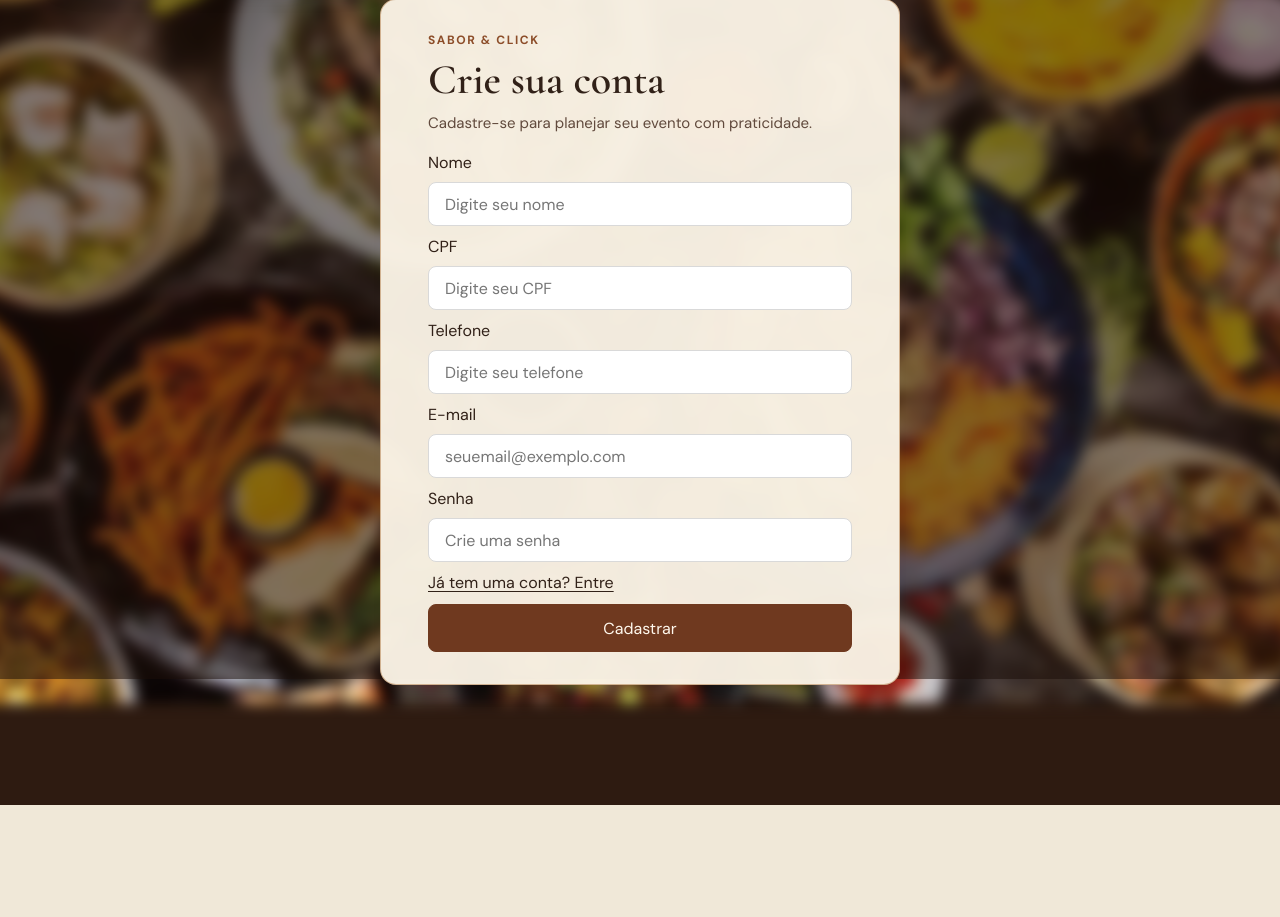
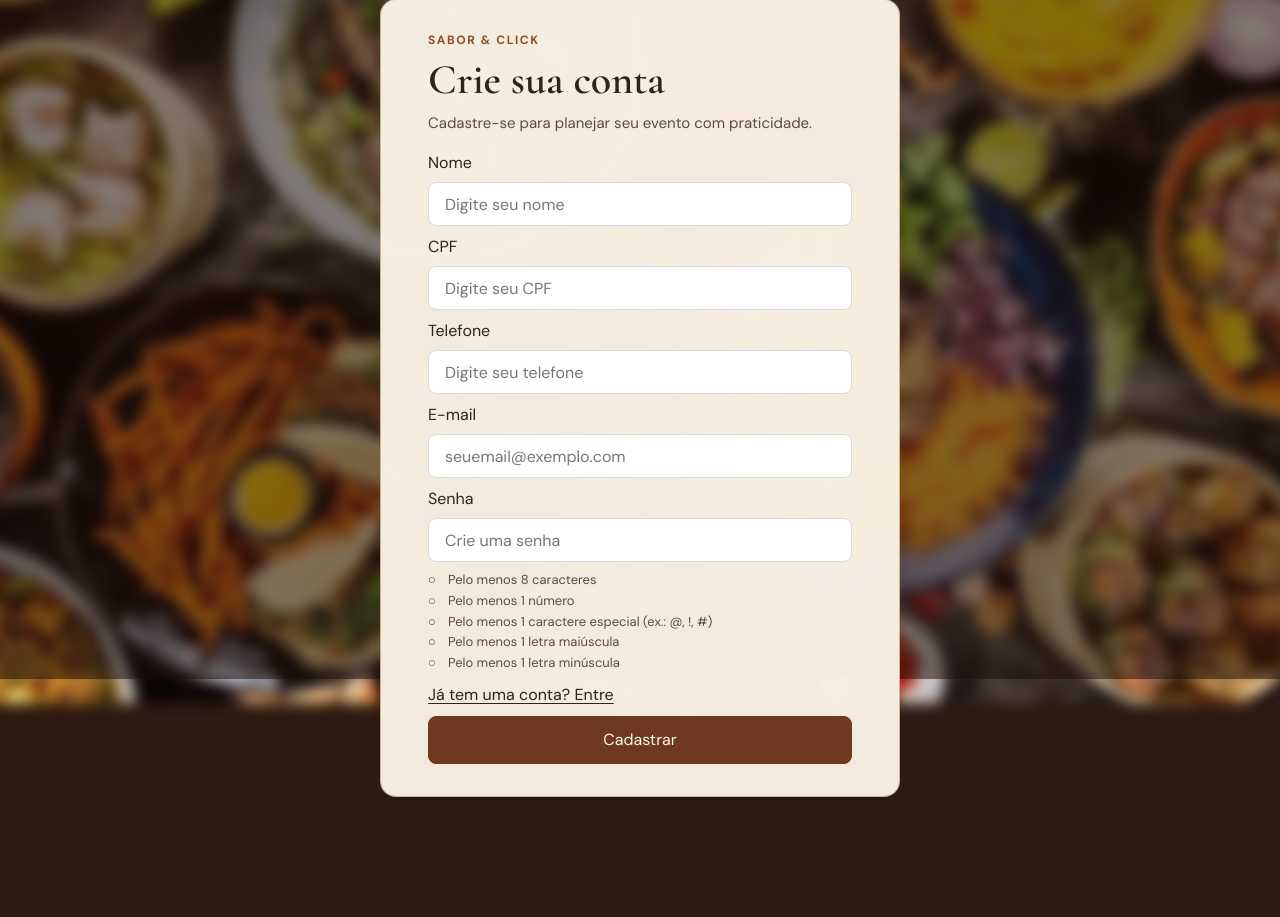
Before and after one commit to Sophia-sQ/Sabor-Click, a Flask app: page /cadastro in a window 1280 px wide. Shown: the part 121-1038 px from the top of the page. Before the commit the page ends 926 px from the top, so only its background shows below. Run offline with Flask 3, Linux system fonts and the light colour scheme; parts of the project's set-up code (start-up, migrations or seed data) failed here and were passed over.

Commit message:
Alguns ajustes

```diff
--- a/static/css/previas.css
+++ b/static/css/previas.css
@@ -42,6 +42,11 @@
 @media(max-width:1000px){.estrutura.estrutura-admin{grid-template-columns:220px minmax(0,1fr)}.area-admin main{padding:32px 24px}.menu-admin{padding:28px 14px}}
 @media(max-width:700px){.area-admin .cabecalho{padding:20px}.estrutura.estrutura-admin{grid-template-columns:minmax(0,1fr)}.menu-admin{padding:14px 18px;border-right:0;border-bottom:1px solid var(--linha)}.menu-admin-titulo{margin:0 0 12px}.menu-admin nav{flex-direction:row;gap:8px;flex-wrap:wrap}.menu-admin a{padding:10px 12px;min-height:44px;font-size:13px;gap:8px}.menu-admin svg{width:17px;height:17px}.area-admin main{padding:28px 18px}.area-admin main>.card{padding:20px}.area-admin main>footer{margin-top:40px}.area-admin main>footer::before{display:none}}
 
+/* Filtros por entidade na prévia do estoque. */
+.pagina-estoque [hidden]{display:none!important}.pagina-estoque .filtros-estoque{display:flex;flex-direction:row;align-items:flex-end;justify-content:flex-start;flex-wrap:wrap;gap:16px;width:100%;margin:24px 0 16px}.filtros-estoque>div{flex:1 1 180px;min-width:0}.filtros-estoque>div:nth-child(2){flex-grow:2}.filtros-estoque>button{flex:0 0 auto;white-space:nowrap;cursor:pointer}.filtros-estoque label{text-align:left}.filtros-estoque label{display:block;margin-bottom:8px}.filtros-estoque input,.filtros-estoque select{width:100%}#estoque-contagem{font-size:13px;margin-bottom:16px}#estoque-vazio{padding:24px 0;color:#614a3d}.pagina-estoque .card>.muted{margin-top:20px;font-size:12px}
+
+@media(max-width:560px){.pagina-estoque .filtros-estoque{gap:12px}.filtros-estoque>div{flex-basis:calc(50% - 12px)}.filtros-estoque>div:nth-child(2){flex-grow:1}.filtros-estoque>button{align-self:flex-end}}
+
 /* Ação de saída no fim do menu administrativo. */
 .menu-admin{display:flex;flex-direction:column;min-width:0}
 .menu-admin-rodape{margin-top:auto;padding-top:36px}
--- a/templates/cadastro.html
+++ b/templates/cadastro.html
@@ -8,6 +8,21 @@
     <link rel="preconnect" href="https://fonts.gstatic.com" crossorigin>
     <link href="https://fonts.googleapis.com/css2?family=Cormorant+Garamond:wght@600&family=DM+Sans:wght@400;500;700&display=swap" rel="stylesheet">
     <link rel="stylesheet" href="{{ url_for('static', filename='css/cadastro.css') }}">
+    <style>
+        .requisitos-senha {
+            list-style: none;
+            color: var(--texto-secundario);
+            font-size: 13px;
+            line-height: 1.6;
+        }
+        .requisitos-senha li::before {
+            content: "○";
+            display: inline-block;
+            width: 20px;
+        }
+        .requisitos-senha li.atendido { color: #27613b; }
+        .requisitos-senha li.atendido::before { content: "✓"; }
+    </style>
 <link rel="stylesheet" href="{{ url_for('static', filename='css/marca.css') }}">
 </head>
 <body class="pagina-acesso">
@@ -45,12 +60,49 @@
                 </div>
                 <div class="campo">
                     <label for="senha">Senha</label>
-                    <input type="password" id="senha" name="senha" placeholder="Crie uma senha" autocomplete="new-password">
+                    <input type="password" id="senha" name="senha" placeholder="Crie uma senha" autocomplete="new-password" required minlength="8" pattern="(?=.*[0-9])(?=.*[a-z])(?=.*[A-Z])(?=.*[^A-Za-z0-9\s]).{8,}" aria-describedby="requisitos-senha" title="Use pelo menos 8 caracteres, um número, um caractere especial, uma letra maiúscula e uma minúscula.">
+                    <ul class="requisitos-senha" id="requisitos-senha" aria-label="Requisitos da senha">
+                        <li data-regra="tamanho">Pelo menos 8 caracteres</li>
+                        <li data-regra="numero">Pelo menos 1 número</li>
+                        <li data-regra="especial">Pelo menos 1 caractere especial (ex.: @, !, #)</li>
+                        <li data-regra="maiuscula">Pelo menos 1 letra maiúscula</li>
+                        <li data-regra="minuscula">Pelo menos 1 letra minúscula</li>
+                    </ul>
                 </div>
                 <a class="cadastro" href="{{ url_for('auth.login') }}">Já tem uma conta? Entre</a>
                 <button class="entrar" type="submit">Cadastrar</button>
             </form>
         </section>
     </main>
+    <script>
+        const senha = document.getElementById('senha');
+        const requisitos = document.querySelectorAll('#requisitos-senha [data-regra]');
+
+        function verificarSenha() {
+            const valor = senha.value;
+            const regras = {
+                tamanho: valor.length >= 8,
+                numero: /[0-9]/.test(valor),
+                especial: /[^A-Za-z0-9\s]/.test(valor),
+                maiuscula: /[A-Z]/.test(valor),
+                minuscula: /[a-z]/.test(valor)
+            };
+
+            requisitos.forEach((item) => {
+                item.classList.toggle('atendido', regras[item.dataset.regra]);
+            });
+
+            senha.setCustomValidity(
+                Object.values(regras).every(Boolean)
+                    ? ''
+                    : 'A senha deve atender a todos os requisitos indicados abaixo.'
+            );
+        }
+
+        senha.addEventListener('input', verificarSenha);
+        senha.addEventListener('change', verificarSenha);
+        window.addEventListener('pageshow', verificarSenha);
+        verificarSenha();
+    </script>
 </body>
 </html>
--- a/templates/login.html
+++ b/templates/login.html
@@ -14,7 +14,7 @@
 <link rel="stylesheet" href="{{ url_for('static', filename='css/marca.css') }}">
 </head>
 <body class="pagina-acesso">
-    <a class="voltar" aria-disabled="true" title="Página inicial ainda indisponível">
+    <a class="voltar" href="{{ url_for('cliente.home') }}">
         <span class="seta" aria-hidden="true">←</span>
         <span>Voltar</span>
         <span class="divisor" aria-hidden="true"></span>
@@ -54,7 +54,7 @@
 
                 <div class="campo" id="campo-cpf" hidden>
                     <label for="cpf">CPF</label>
-                    <input type="text" id="cpf" name="credencial" placeholder="Digite os 11 números do CPF"
+                    <input type="text" id="cpf" name="credencial" placeholder="Apenas números"
                         inputmode="numeric" autocomplete="username" maxlength="11" pattern="[0-9]{11}"
                         title="Informe os 11 números do CPF, sem pontos ou traço." disabled>
                 </div>
```
Also changed, not shown: static/js/estoque.js (+35 -0 lines), templates/previas/estoque.html (+1 -1 lines), 1 other file.
